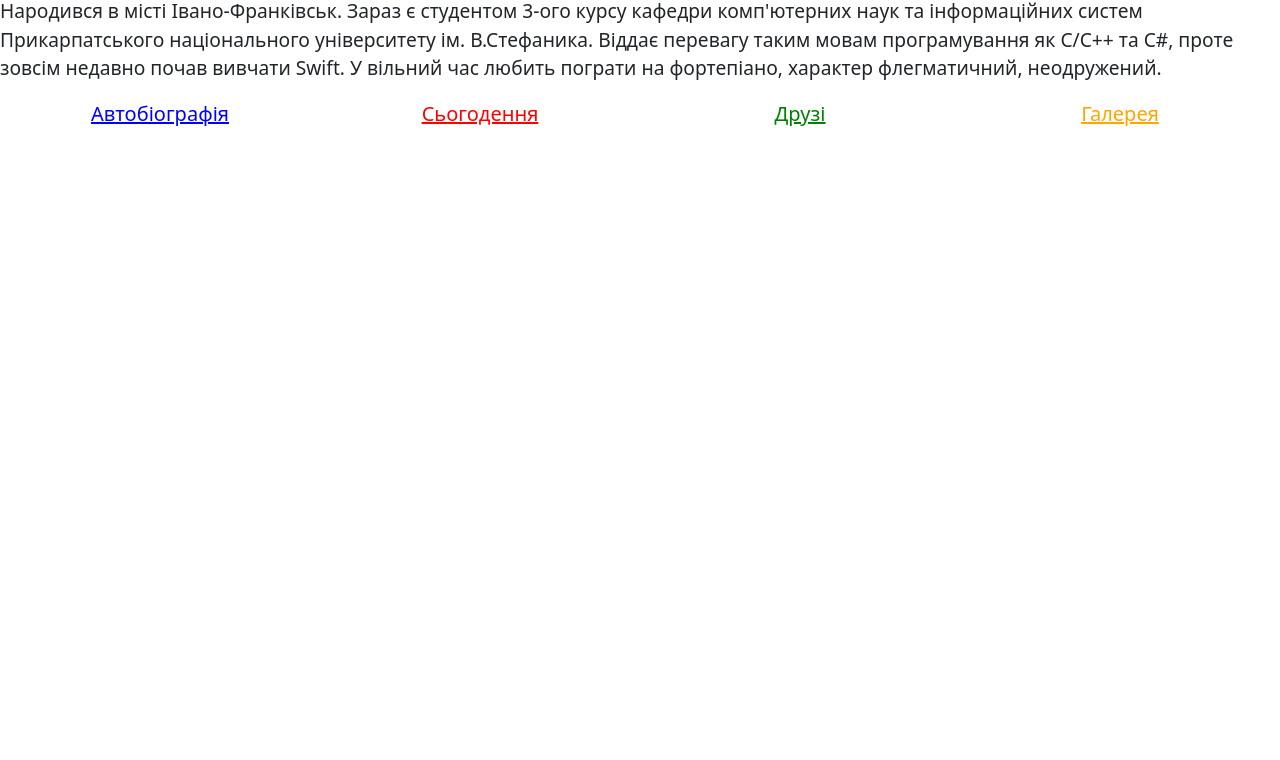
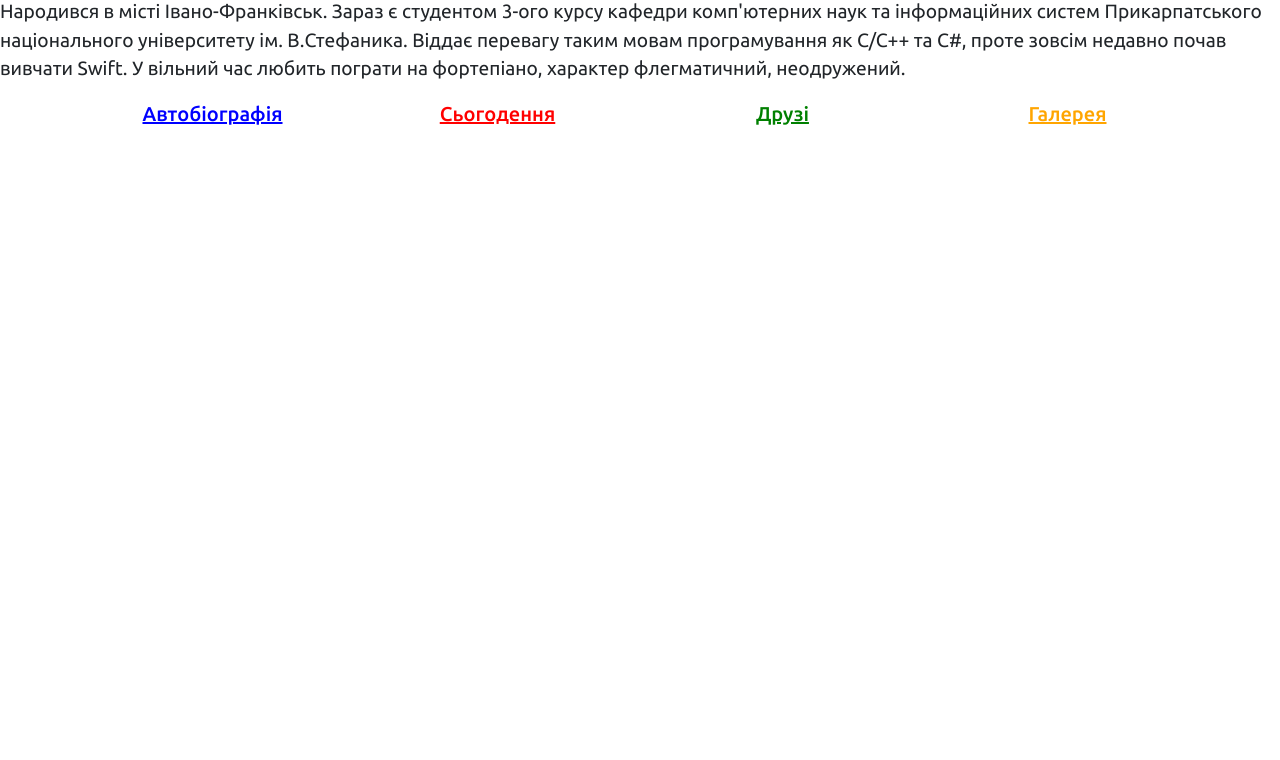
Before and after one commit to Y-Rov/web-css-js-PNU-course, a plain HTML site: page Lab-5/index.html in a window 1280 px wide. Shown: the part 40-800 px from the top of the page. Drawn offline with Linux system fonts and the light colour scheme.

Commit message:
Finish adaptive layout for index.html

```diff
--- a/Lab-5/css/index-styles.css
+++ b/Lab-5/css/index-styles.css
@@ -1,61 +1,51 @@
+body {
+  font-family: 'Ubuntu', sans-serif;
+}
+
 h1 {
   text-align: center;
   font-size: 24px;
+  font-weight: 700;
 }
 
 p {
   font-size: 120%;
+  font-weight: 400;
 }
 
 a {
   font-size: 20px;
+  font-weight: 500;
 }
 
-.wrapper {
-  display: grid;
-  justify-items: center;
-}
-
-.grid-item:first-of-type a:link {
+a.autobiography:link {
   color: blue;
 }
 
-.grid-item:first-of-type a:visited {
+a.autobiography:visited {
   color: chocolate;
 }
 
-.grid-item:nth-of-type(2) a:link {
+a.present:link {
   color: red;
 }
 
-.grid-item:nth-of-type(2) a:visited {
+a.present:visited {
   color: darkcyan;
 }
 
-.grid-item:nth-of-type(3) a:link {
+a.friends:link {
   color: green;
 }
 
-.grid-item:nth-of-type(3) a:visited {
+a.friends:visited {
   color: darkmagenta;
 }
 
-.grid-item:last-of-type a:link {
+a.gallery:link {
   color: orange;
 }
 
-.grid-item:last-of-type a:visited {
+a.gallery:visited {
   color: mediumvioletred;
 }
-
-@media (min-width: 993px) {
-  .wrapper {
-    grid-template-columns: repeat(4, 1fr);
-  }
-}
-
-@media (min-width: 769px) and (max-width: 992px) {
-  .wrapper {
-    grid-template-columns: repeat(2, 1fr);
-  }
-}
--- a/Lab-5/index.html
+++ b/Lab-5/index.html
@@ -6,6 +6,9 @@
   <meta name="viewport" content="width=device-width, initial-scale=1">
   <title>Лабораторна робота №5</title>
   <link rel="stylesheet" type="text/css" href="css/bootstrap.min.css">
+  <link rel="preconnect" href="https://fonts.googleapis.com">
+  <link rel="preconnect" href="https://fonts.gstatic.com" crossorigin>
+  <link href="https://fonts.googleapis.com/css2?family=Ubuntu:wght@400;500;700&display=swap" rel="stylesheet">
   <link rel="stylesheet" type="text/css" href="css/index-styles.css">
 </head>
 
@@ -23,18 +26,20 @@
     пограти на фортепіано, характер флегматичний, неодружений.
   </p>
 
-  <div class="wrapper">
-    <div class="grid-item">
-      <a href="biography.html">Автобіографія</a>
-    </div>
-    <div class="grid-item">
-      <a href="novadays.html">Сьогодення</a>
-    </div>
-    <div class="grid-item">
-      <a href="friends.html">Друзі</a>
-    </div>
-    <div class="grid-item">
-      <a href="gallery.html">Галерея</a>
+  <div class="container">
+    <div class="row">
+      <div class="col-lg-3 col-md-6 col-12 text-center">
+        <a class="autobiography" href="biography.html">Автобіографія</a>
+      </div>
+      <div class="col-lg-3 col-md-6 col-12 text-center">
+        <a class="present" href="novadays.html">Сьогодення</a>
+      </div>
+      <div class="col-lg-3 col-md-6 col-12 text-center">
+        <a class="friends" href="friends.html">Друзі</a>
+      </div>
+      <div class="col-lg-3 col-md-6 col-12 text-center">
+        <a class="gallery" href="gallery.html">Галерея</a>
+      </div>
     </div>
   </div>
 </body>
```
